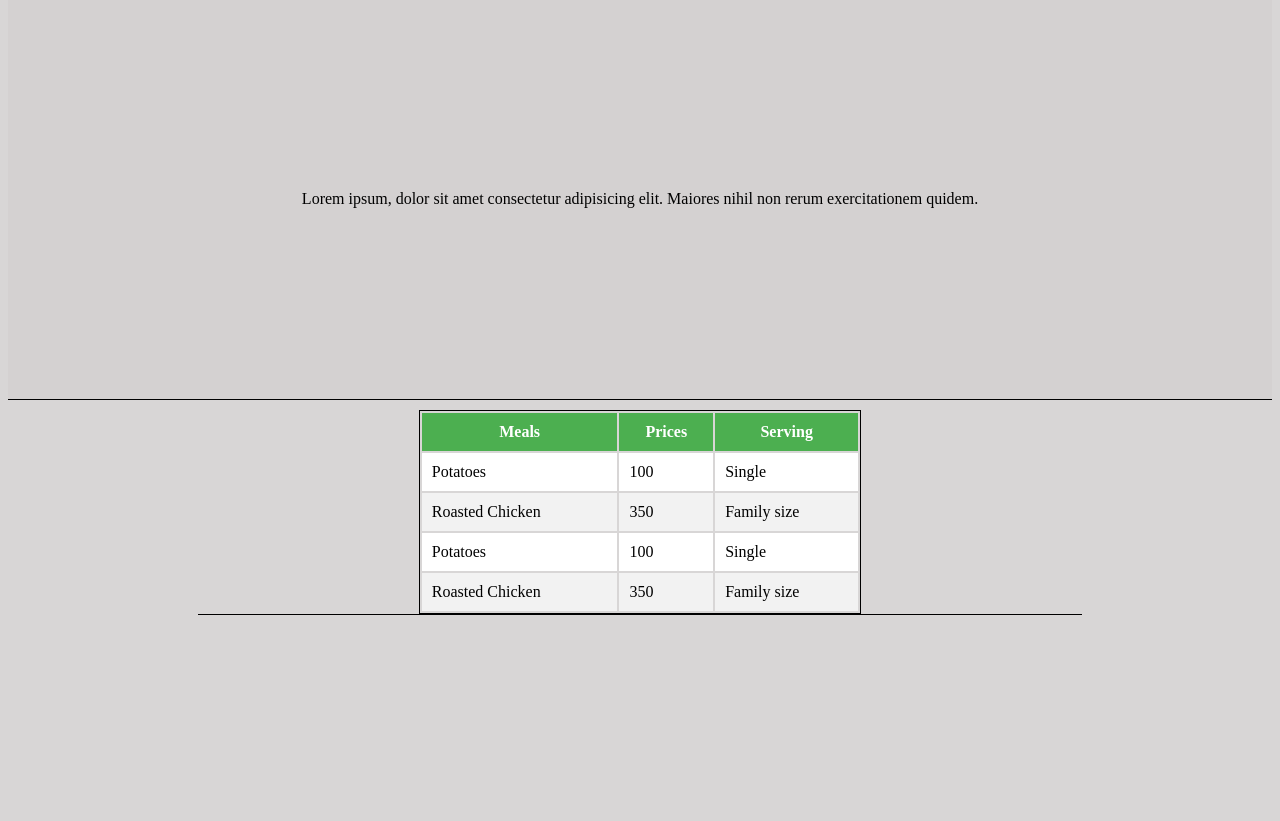
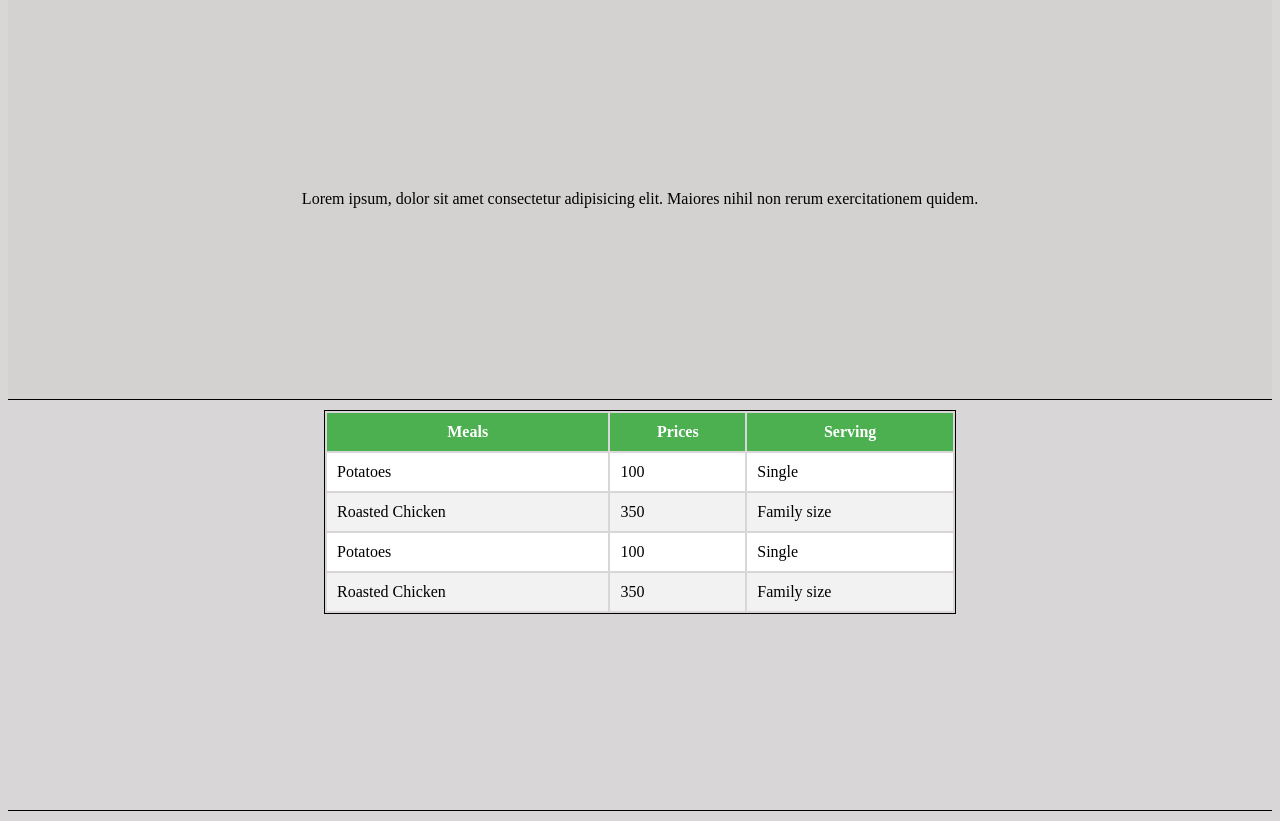
Before and after one commit to Frost254/webdevfirefox, a plain HTML site: page assignment.html in a window 1280 px wide. Shown: the part 106-927 px from the top of the page. Before the commit the page ends 800 px from the top, so only its background shows below. Drawn offline with Linux system fonts and the light colour scheme.

Commit message:
Assignment commit

```diff
--- a/assignment.html
+++ b/assignment.html
@@ -50,7 +50,8 @@
         }
 
         #table {
-            width: 70%;
+            width: 100%;
+            height: 50vh;
             margin: 10px auto;
             border-bottom: 1px solid black;
         }
```
